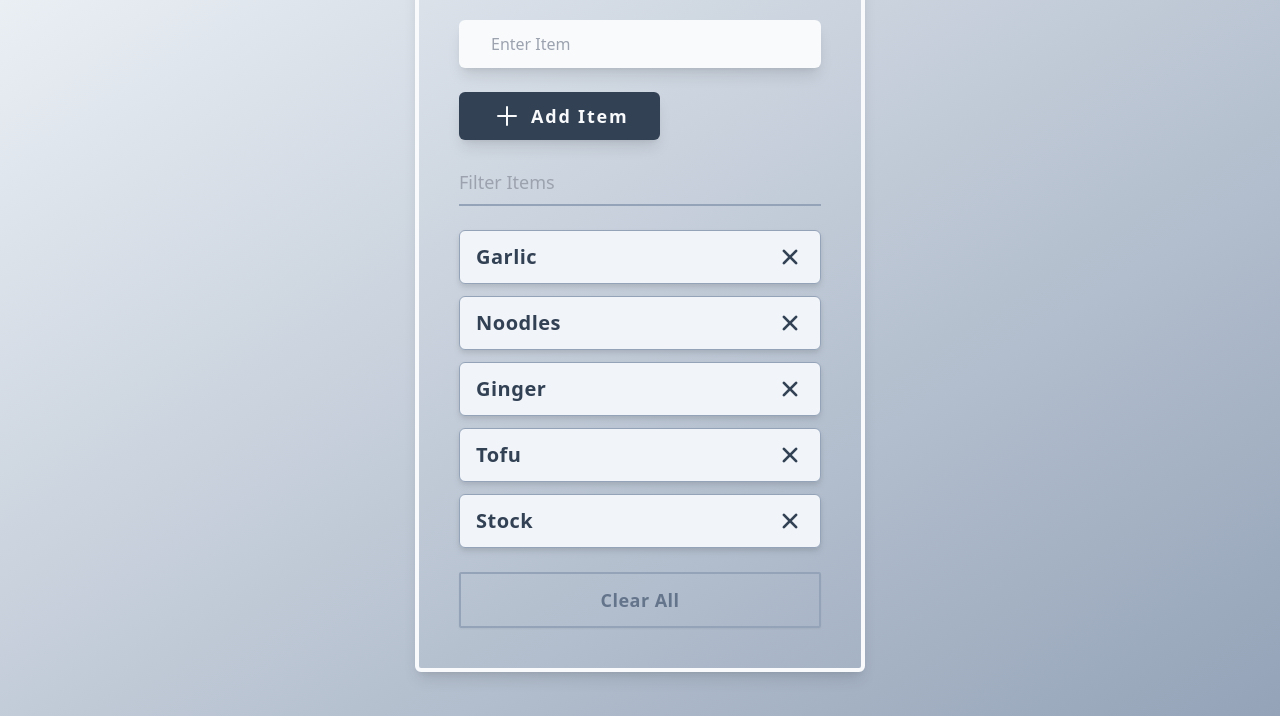
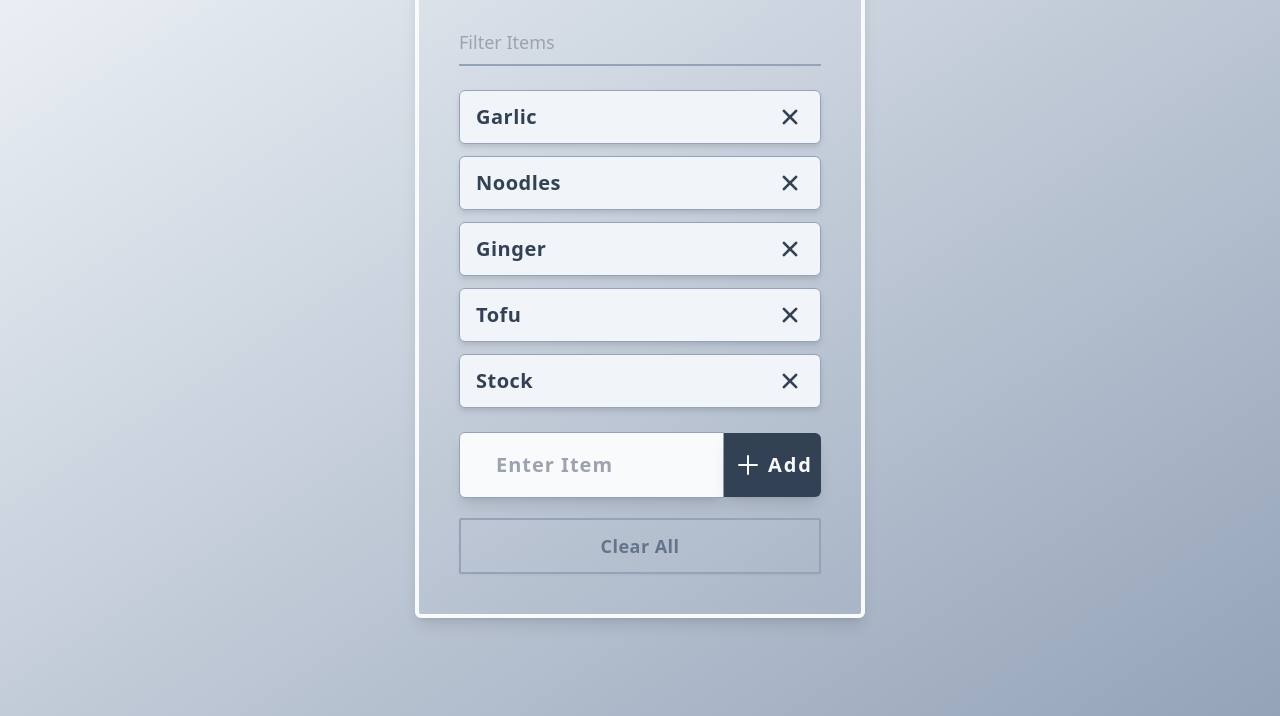
Before and after one commit to Deanogit/list-app-dean, a website: page index.html in a window 1280 px wide. Shown: the part 124-840 px from the top of the page. Drawn offline with nearby package versions, Linux system fonts and the light colour scheme.

Commit message:
layout update filter at top input at place of action

```diff
--- a/index.html
+++ b/index.html
@@ -22,30 +22,6 @@
           List App
         </h1>
       </div>
-      <!-- Input form -->
-      <form id="item-form" class="flex flex-col mb-5">
-        <!-- Text Input -->
-        <div class="form-control mb-6">
-          <input
-            id="item-input"
-            name="item"
-            type="text"
-            placeholder="Enter Item"
-            class="form-input w-full px-8 py-3 bg-slate-50 rounded-md outline-none shadow-lg"
-          />
-        </div>
-        <!-- Add Item Button -->
-        <div class="form-control">
-          <button
-            type="submit"
-            class="btn flex items-center justify-center gap-2 py-2 px-8 bg-slate-700 rounded-md text-slate-50 tracking-widest font-semibold text-lg shadow-lg hover:bg-slate-600 duration-150"
-          >
-            <ion-icon name="add-outline" class="w-8 h-8"></ion-icon>
-
-            Add Item
-          </button>
-        </div>
-      </form>
       <!-- Filter -->
       <div class="filter mb-6">
         <input
@@ -55,6 +31,7 @@
           placeholder="Filter Items"
         />
       </div>
+
       <!-- Item List -->
       <ul id="item-list" class="items flex flex-col gap-3 mb-6">
         <li
@@ -98,6 +75,32 @@
           </button>
         </li>
       </ul>
+
+      <!-- Input form -->
+      <form id="item-form" class="flex mb-5 justify-between items-center mb-6">
+        <!-- Text Input -->
+        <div class="form-control">
+          <input
+            id="item-input"
+            name="item"
+            type="text"
+            placeholder="Enter Item"
+            class="form-input w-full px-9 py-3 bg-slate-50 rounded-md outline-none shadow-lg text-xl tracking-wider leading-10 font-semibold text-slate-600 border border-slate-400 rounded-r-none"
+          />
+        </div>
+        <!-- Add Item Button -->
+        <div class="form-control">
+          <button
+            type="submit"
+            class="btn flex items-center justify-center gap-1 py-3 px-2 bg-slate-700 rounded-md text-slate-50 tracking-widest font-semibold text-xl shadow-lg hover:bg-slate-600 duration-150 leading-10 rounded-l-none"
+          >
+            <ion-icon name="add-outline" class="w-8 h-8"></ion-icon>
+
+            Add
+          </button>
+        </div>
+      </form>
+
       <!-- Clear Button -->
       <button
         id="clear"
```
Also changed, not shown: css/style.css.
